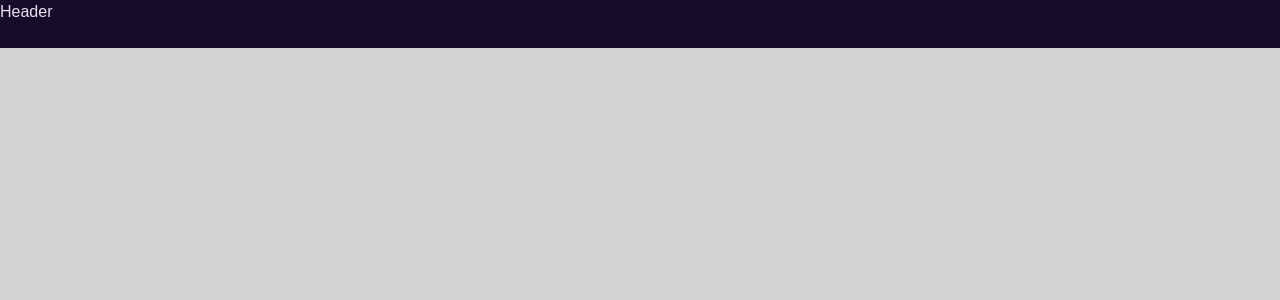
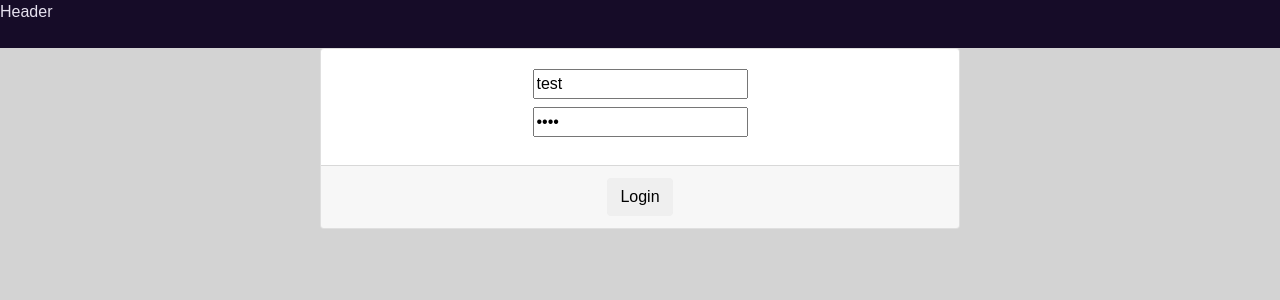
Before and after one commit to greg-harrison/react-flashcards, a React (Create React App) app in the folder react-flashcards/: page /signup in a window 1280 px wide. Shown: the top 300 px of the page. Built offline with nearby package versions, Linux system fonts and the light colour scheme.

Commit message:
Added Signup comp

```diff
--- a/react-flashcards/src/App.js
+++ b/react-flashcards/src/App.js
@@ -3,6 +3,7 @@ import './style/App.css'
 import Header from './components/base_components/header'
 import Landing from './components/landing'
 import Login from './components/user/login'
+import Signup from './components/user/signup'
 import Stack from './components/stack'
 import { BrowserRouter as Router, Link, Render, Route } from 'react-router-dom'
 
@@ -22,6 +23,7 @@ class App extends Component {
           <Route exact={true} path='/' component={Landing} />
           <Route path='/stack/:stackId' component={Stack} />
           <Route exact={true} path='/login' component={Login} />
+          <Route exact={true} path='/signup' component={Signup} />
         </div>
       </Router>
     );
--- /dev/null
+++ b/react-flashcards/src/components/user/login/login.css
@@ -0,0 +1,2 @@
+.login .card {
+  height: 25%; }
--- /dev/null
+++ b/react-flashcards/src/components/user/login/login.scss
@@ -0,0 +1,5 @@
+.login {
+  .card {
+    height: 25%;
+  }
+}
--- /dev/null
+++ b/react-flashcards/src/components/user/signup/index.js
@@ -0,0 +1,26 @@
+import React, { Component } from 'react';
+import './signup.css'
+
+export default class Signup extends Component {
+  render() {
+    return (
+      <div className="signup justify-content-center m-0 p-0 text-center">
+        <div className="card col-md-6 p-0">
+          <div className="card-body">
+            <form>
+              <label className="d-block">
+                <input value={'test'} placeholder="email" />
+              </label>
+              <label className="d-block">
+                <input value={'pass'} placeholder="password" type="password" />
+              </label>
+            </form>
+          </div>
+          <div className="card-footer">
+            <button className="btn btn-main" type="submit">Login</button>
+          </div>
+        </div>
+      </div >
+    )
+  }
+}
--- /dev/null
+++ b/react-flashcards/src/components/user/signup/signup.css
@@ -0,0 +1,2 @@
+.signup .card {
+  height: 25%; }
--- /dev/null
+++ b/react-flashcards/src/components/user/signup/signup.scss
@@ -0,0 +1,5 @@
+.signup {
+  .card {
+    height: 25%;
+  }
+}
```
